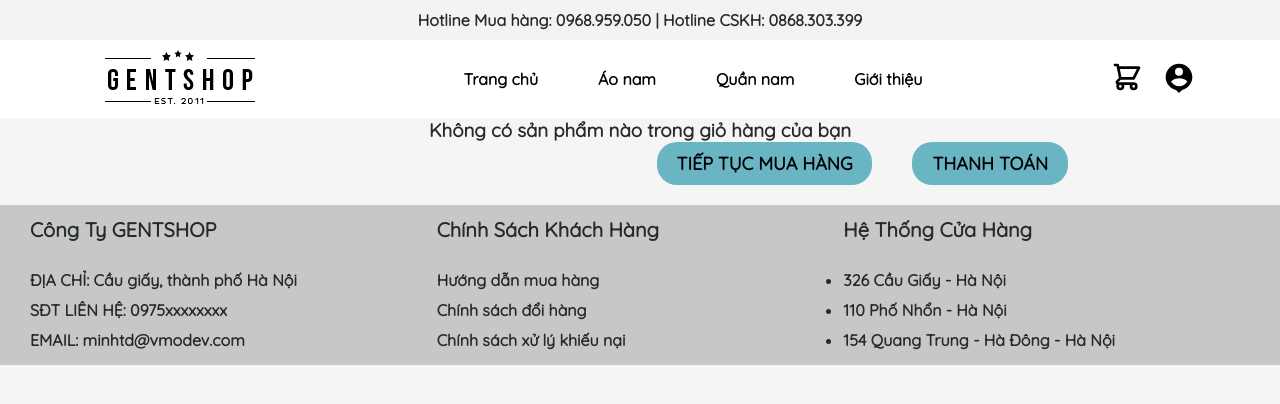
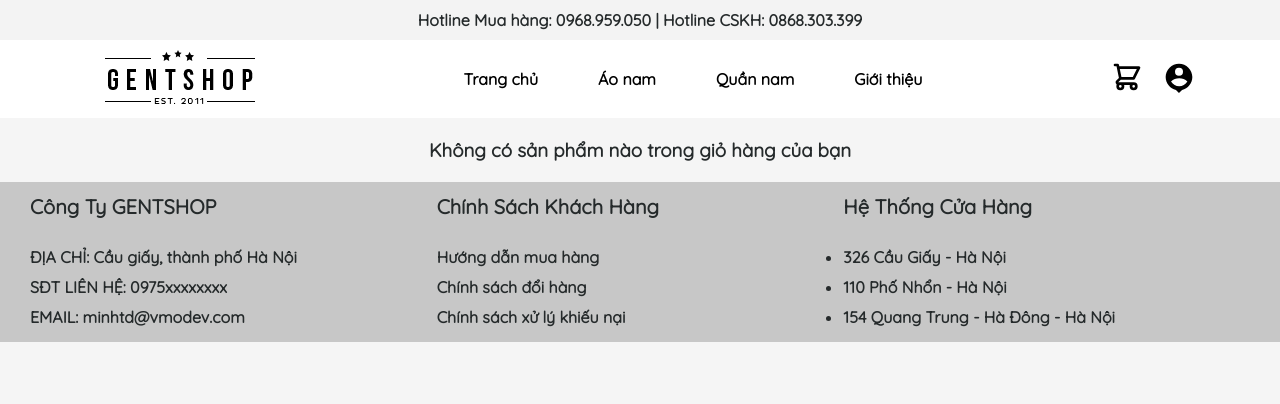
Before and after one commit to Leomin07/order, a React (Create React App) app in the folder order/: page /cart in a window 1280 px wide. Shown: the top 404 px of the page. Built offline with nearby package versions, Linux system fonts and the light colour scheme.

Commit message:
update-cart

```diff
--- a/order/src/index.css
+++ b/order/src/index.css
@@ -58,6 +58,9 @@ main {
 /* end-homePage */
 
 /* cart */
+.cart {
+  margin: 20px 0;
+}
 table {
   background: #fff;
   padding: 10px 30px;
--- a/order/src/screens/CartScreen.js
+++ b/order/src/screens/CartScreen.js
@@ -120,8 +120,14 @@ const CartScreen = () => {
           </span>
         </div>
       )}
+      {carts.length < 1 ? (
+        ''
+      ) : (
         <div className="cart-control">
-        <button className="cart-control-home" onClick={() => history.push('/')}>
+          <button
+            className="cart-control-home"
+            onClick={() => history.push('/')}
+          >
             TIẾP TỤC MUA HÀNG
           </button>
           <button
@@ -131,6 +137,7 @@ const CartScreen = () => {
             THANH TOÁN
           </button>
         </div>
+      )}
     </div>
   );
 };
```
Lines whose indentation alone changed are shown as unchanged.
